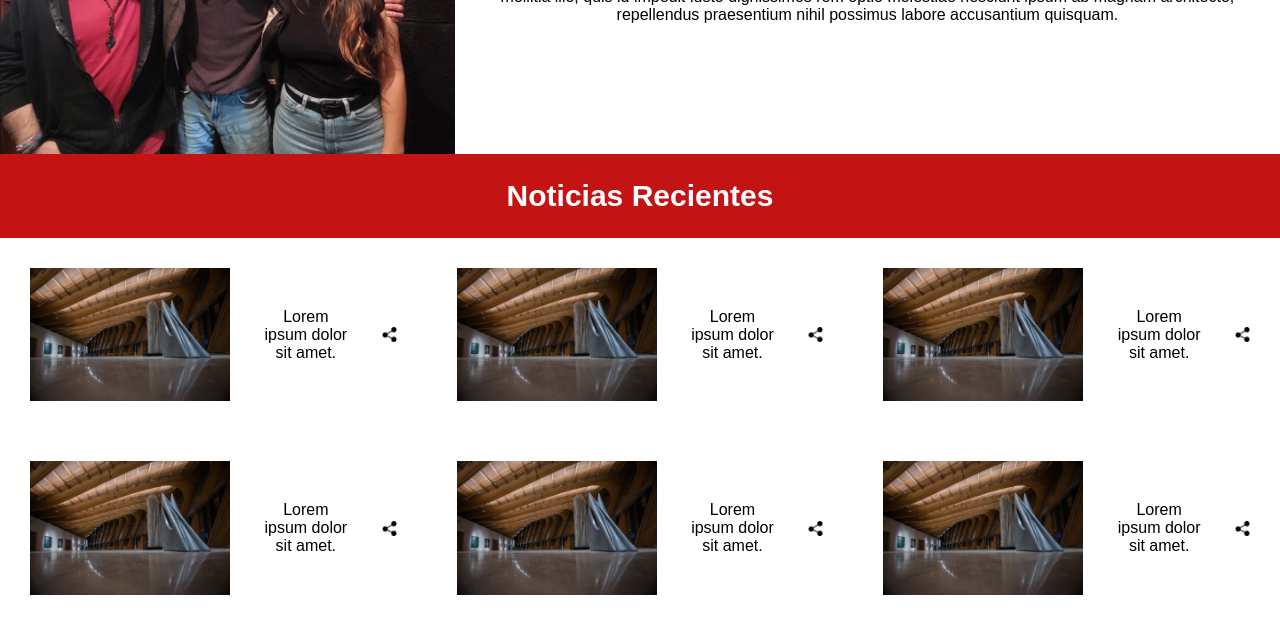
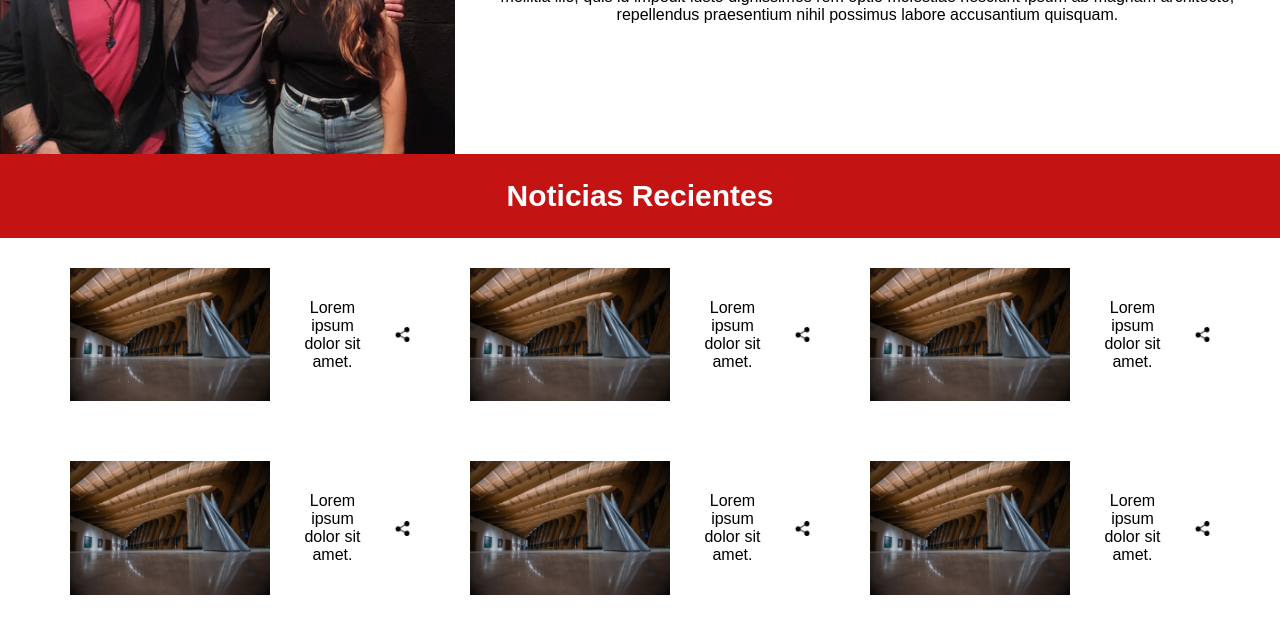
Before and after one commit to patimedi/RadioCanelones, a plain HTML site: page index.html in a window 1280 px wide. Shown: the part 1080-1720 px from the top of the page. Drawn offline with Linux system fonts and the light colour scheme.

Commit message:
modificacion section class noticias y transition

```diff
--- a/estilos.css
+++ b/estilos.css
@@ -117,11 +117,10 @@
     height: 350px;
 }
 
-.recientes_uno  {
-    background-color: rgb(196, 19, 19);
+.noticias {
     text-align: center;
 }
-.recientes_uno h2 {
+.noticias h2 {
     color: rgb(255, 255, 255);
     text-align: center;
     font-size: 30px;
@@ -129,34 +128,31 @@
     padding: 25px;
 }
 
-.recientes_uno div {
+.noticias > div {
     display: flex;
-    flex-direction: row;
+    justify-content: center;
     align-items: center;
+    flex-wrap: wrap;
     background-color: rgb(255, 255, 255);
 }
 
-.recientes_uno div img {
+.noticias > div > div {
     display: flex;
+    justify-content: space-between;
     align-items: center;
+    width: 400px;
+}
+
+.noticias div img {
     margin: 30px;
 }
-.recientes_dos {
-    background-color: rgb(196, 19, 19);
-    text-align: center;
+
+.transition {
+    transition: 1s;
 }
 
-.recientes_dos div {
-    display: flex;
-    flex-direction:row;
-    align-items: center;
-    background-color: rgb(255, 255, 255);
-}
-
-.recientes_dos div img {
-    display: flex;
-    align-items: center;
-    margin: 30px;
+.transition:hover {
+    transform: scale(1.1);
 }
 
 /*----FOOTER----*/
@@ -238,13 +234,7 @@
 }
 
 @media screen and (max-width: 1150px) {
-    .recientes_uno div {
-        width: 100%;
-        flex-direction: column;
-        justify-content: center;
-        text-align: center;
-    }
-    .recientes_dos div {
+    .noticias div {
         width: 100%;
         flex-direction: column;
         justify-content: center;
--- a/index.html
+++ b/index.html
@@ -11,7 +11,7 @@
 <body>
     <div class="grid-conteiner">
         <header class="header">
-            <img src="./imagenes/Logo.png"  alt="logo institución de la radio">
+            <img src="./imagenes/Logo.png" alt="logo institución de la radio">
             <nav>
                 <ul>
                     <li><a href="index.html">Inicio</a></li>
@@ -47,31 +47,39 @@
                         architecto, repellendus praesentium nihil possimus labore accusantium quisquam.</p>
                 </div>
             </section>
-            <section class="recientes_uno">
+            <section class="noticias">
                 <h2>Noticias Recientes</h2>
-                <div class="parrafo">
+                <div>
+                    <div class="transition">
                         <img src="imagenes/Museo.jpg" width="200" alt="museo">
                         <p>Lorem ipsum dolor sit amet.</p>
-                    <img src="imagenes/share.png" width="15" alt="">
-                    <img src="imagenes/Museo.jpg" width="200" alt="museo">
-                    <p>Lorem ipsum dolor sit amet.</p>
-                    <img src="imagenes/share.png" width="15" alt="">
+                        <img class="prueba" src="imagenes/share.png" width="15" alt="">
+                    </div>
+                    <div class="transition">
                         <img src="imagenes/Museo.jpg" width="200" alt="museo">
                         <p>Lorem ipsum dolor sit amet.</p>
                         <img src="imagenes/share.png" width="15" alt="">
                     </div>
-            </section>
-            <section class="recientes_dos">
-                <div class="parrafo">
+                    <div class="transition">
                         <img src="imagenes/Museo.jpg" width="200" alt="museo">
                         <p>Lorem ipsum dolor sit amet.</p>
                         <img src="imagenes/share.png" width="15" alt="">
+                    </div>
+                    <div class="transition">
                         <img src="imagenes/Museo.jpg" width="200" alt="museo">
                         <p>Lorem ipsum dolor sit amet.</p>
                         <img src="imagenes/share.png" width="15" alt="">
+                    </div>
+                    <div class="transition">
                         <img src="imagenes/Museo.jpg" width="200" alt="museo">
                         <p>Lorem ipsum dolor sit amet.</p>
                         <img src="imagenes/share.png" width="15" alt="">
+                    </div>
+                    <div class="transition">
+                        <img src="imagenes/Museo.jpg" width="200" alt="museo">
+                        <p>Lorem ipsum dolor sit amet.</p>
+                        <img src="imagenes/share.png" width="15" alt="">
+                    </div>
                 </div>
             </section>
             <br>
```
Lines whose indentation alone changed are shown as unchanged.
